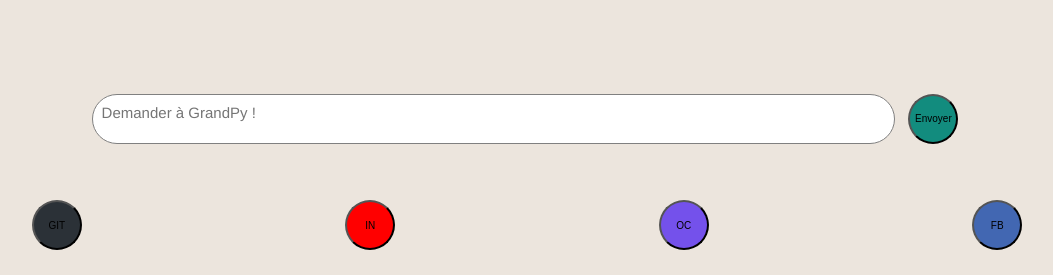
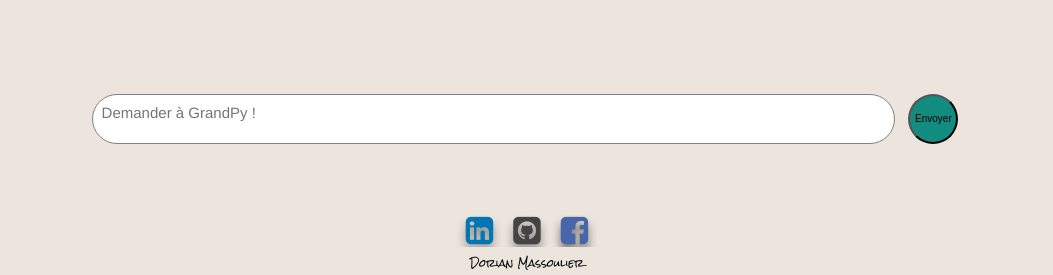
Before and after one commit to MassDo/Projet-7-GrandPy, a Flask app: page / in a window 1280 px wide. Shown: the part 588-863 px from the top of the page, without its empty margins (113-1166 px from the left). Before the commit the page ends 838 px from the top, so only its background shows below. Run offline with Flask 2, Linux system fonts and the light colour scheme; some libraries are stand-ins or nearby versions.

Commit message:
adding social icon link

```diff
--- a/app/static/home.css
+++ b/app/static/home.css
@@ -1,6 +1,9 @@
 /** {
     box-sizing: border-box;
 }*/
+/* New font*/
+@import url(//fonts.googleapis.com/css?family=Rock+Salt);
+
 body {
     font-family: Helvetica Neue,Helvetica,Arial,sans-serif;
     display: grid;
@@ -102,37 +105,69 @@ input {
 }
 footer {
     display: flex;
-    /*background-color: rgba(220, 248, 198, 0.7);*/
-  /*  border: solid 1px black; */
+    flex-direction: column;
     grid-column: 1/-1;
-    justify-content: space-around;
-    flex-wrap: wrap;
+    align-items: center;
+    height: auto;
 }
-.git {
-    display: block;
-    height: 50px;
-    width: 50px;
-    background-color: #2b3137;
-    margin-top: 5px;
+
+.wrapper {
+  display: inline-flex;
+  margin-top: 20px;
+  padding: 0;
+  align-items: center;
+  justify-content: center;
+  height: 100vh;
 }
-.linkedin {
-    height: 50px;
-    width: 50px;
-    background-color: red;
-    margin-top: 5px;
+/* social media icon */
+i {
+  padding: 0px 10px;
+  overflow: hidden;
 }
-.openclassrooms {
-    height: 50px;
-    width: 50px;
-    background-color: #7451eb;
-    margin-top: 5px;
+
+.fa-linkedin-square {
+  color: #0077b5;
+  cursor: pointer;
+  text-shadow: 0px 7px 10px rgba(0, 0, 0, 0.4);
+  transition: all ease-in-out 150ms;
 }
-.facebook {
-    height: 50px;
-    width: 50px;
-    background-color: #4267b2;
-    margin-top: 5px;
+
+.fa-linkedin-square:hover {
+  margin-top: -10px;
+  text-shadow: 0px 16px 10px rgba(0, 0, 0, 0.3);
+  transform: translate(0, -8);
 }
+
+.fa-github-square {
+  color: #444;
+  cursor: pointer;
+  text-shadow: 0px 7px 10px rgba(0, 0, 0, 0.4);
+  transition: all ease-in-out 150ms;
+}
+
+.fa-github-square:hover {
+  margin-top: -10px;
+  text-shadow: 0px 16px 10px rgba(0, 0, 0, 0.3);
+  transform: translate(0, -8);
+}
+
+.fa-facebook-square {
+  color: #4867AA;
+  cursor: pointer;
+  text-shadow: 0px 7px 10px rgba(0, 0, 0, 0.5);
+  transition: all ease-in-out 150ms;
+}
+
+.fa-facebook-square:hover {
+  margin-top: -10px;
+  text-shadow: 0px 14px 10px rgba(0, 0, 0, 0.4);
+  transform: translate(0, -5);
+}
+.signature {
+    font-family: Rock Salt, sans-serif;
+    font-size: 10px;
+}
+
 
 /* animation*/
 .loader {
--- a/app/templates/layouts/base.html
+++ b/app/templates/layouts/base.html
@@ -4,6 +4,7 @@
     <meta name="viewport" content="width=device-width, initial-scale=1.0">
     <head>
         <link rel="stylesheet" type="text/css" href="{{ url_for('static', filename='home.css') }}">
+        <link rel="stylesheet" href="https://maxcdn.bootstrapcdn.com/font-awesome/4.7.0/css/font-awesome.min.css">
     </head>
     <body>
         {%include "layouts/partials/header.html"%}
--- a/app/templates/layouts/partials/footer.html
+++ b/app/templates/layouts/partials/footer.html
@@ -1,6 +1,16 @@
 <footer class="header-footer">
-    <input type="submit" class="git" value="GIT"></input>
-    <input type="submit" class="linkedin" value="IN"></input>
-    <input type="submit" class="openclassrooms" value="OC"></input>
-    <input type="submit" class="facebook" value="FB"></input>
+    <div class="wrapper">
+         <a href="https://fr.linkedin.com/in/dorian-massoulier-310630179" target="_blank">
+            <i class="fa fa-2x fa-linkedin-square"></i>
+        </a>
+        <a href="https://github.com/MassDo/Projet-7-GrandPy" target="_blank">
+            <i class="fa fa-2x fa-github-square"></i>
+        </a>
+        <a href="https://www.facebook.com/dorian.massoulier" target="_blank">
+            <i class="fa fa-2x fa-facebook-square"></i>
+        </a>
+    </div>
+    <div class="signature">
+        Dorian Massoulier
+    </div>
 </footer>
```
